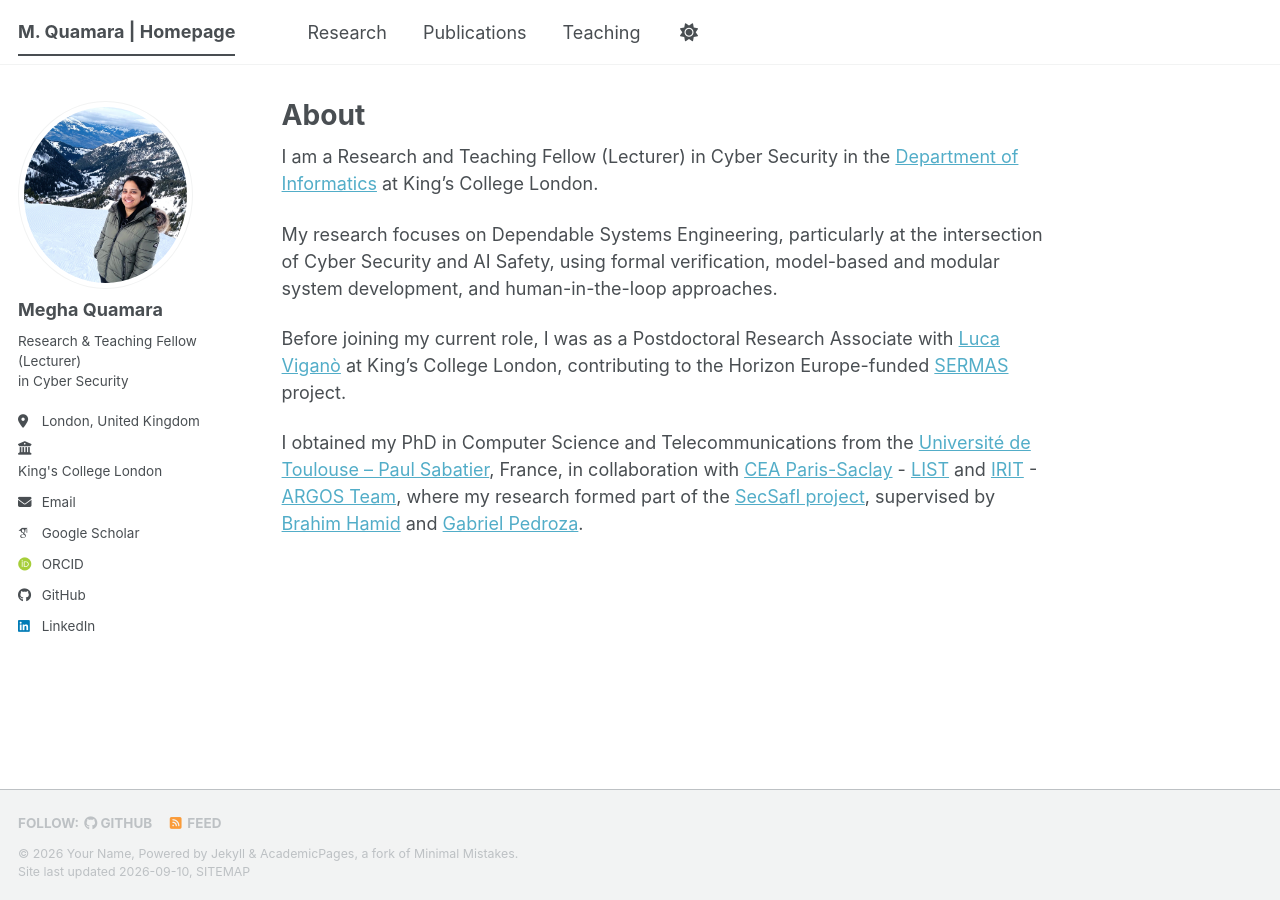
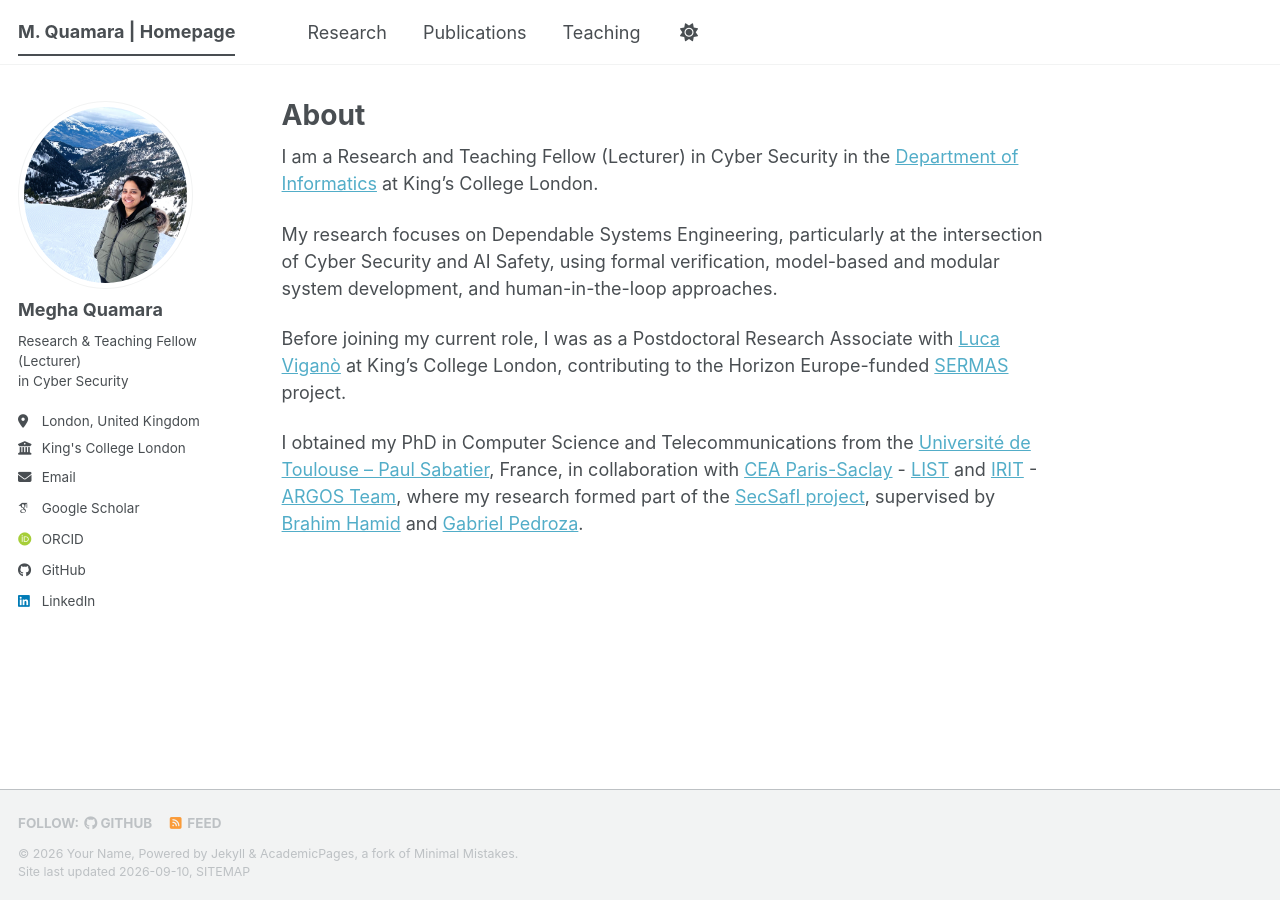
Before and after one commit to meghaquamara/personal-website, a Jekyll site: the page built from _pages/about.md, in a window 1280 px wide. Built offline with Jekyll 4.4.1, drawn with Linux system fonts in a browser that asks for light colours; some web fonts are replaced; a script bundle is joined from its source files by our own code; library files that are not in the unit come from our copies.

Commit message:
Update main.scss

```diff
--- a/assets/css/main.scss
+++ b/assets/css/main.scss
@@ -75,3 +75,8 @@
 .teaching-info a {
     color: inherit !important;
 }
+
+.author__urls li.author__desktop a {
+    display: inline !important;
+    white-space: nowrap !important;
+}
```
